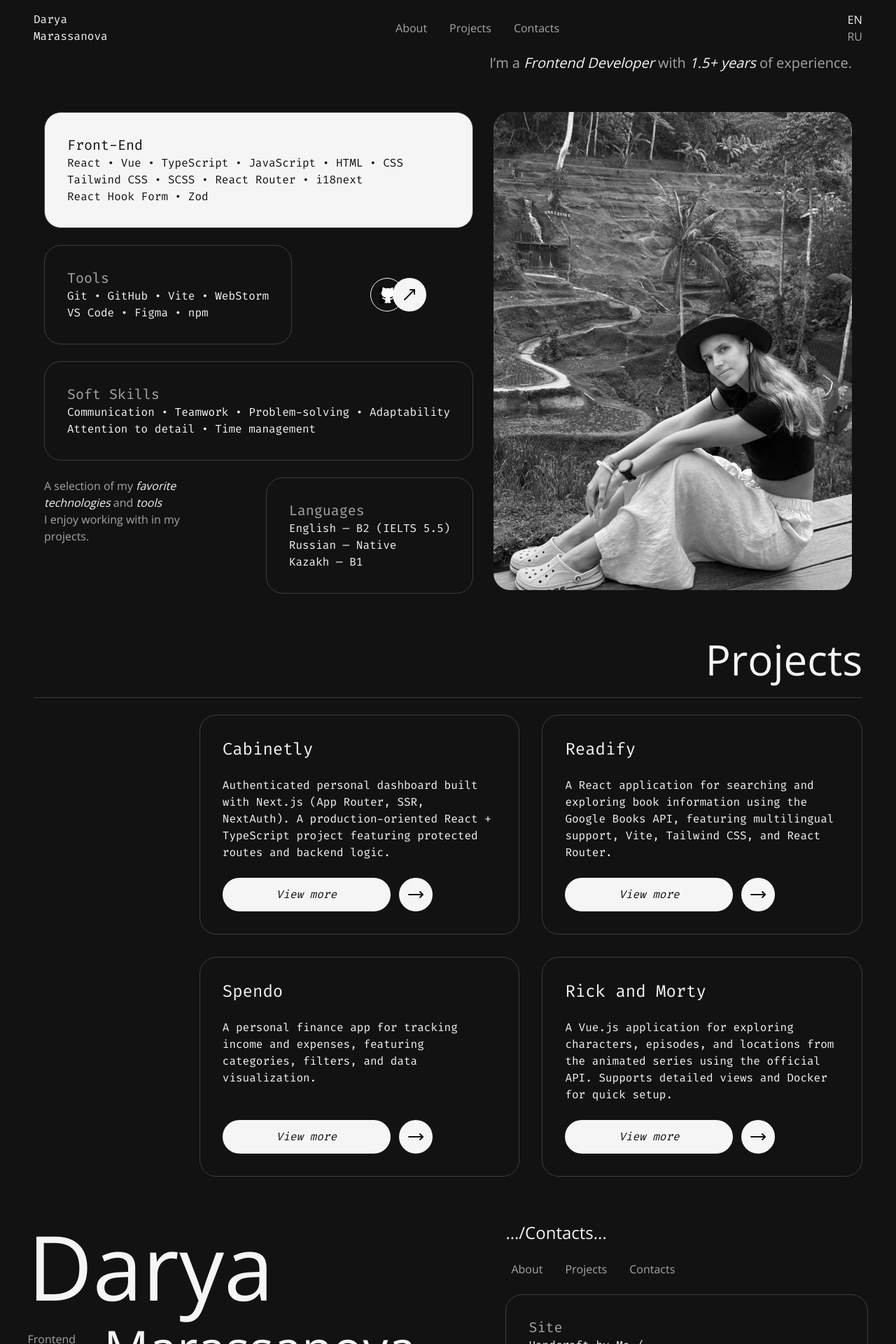
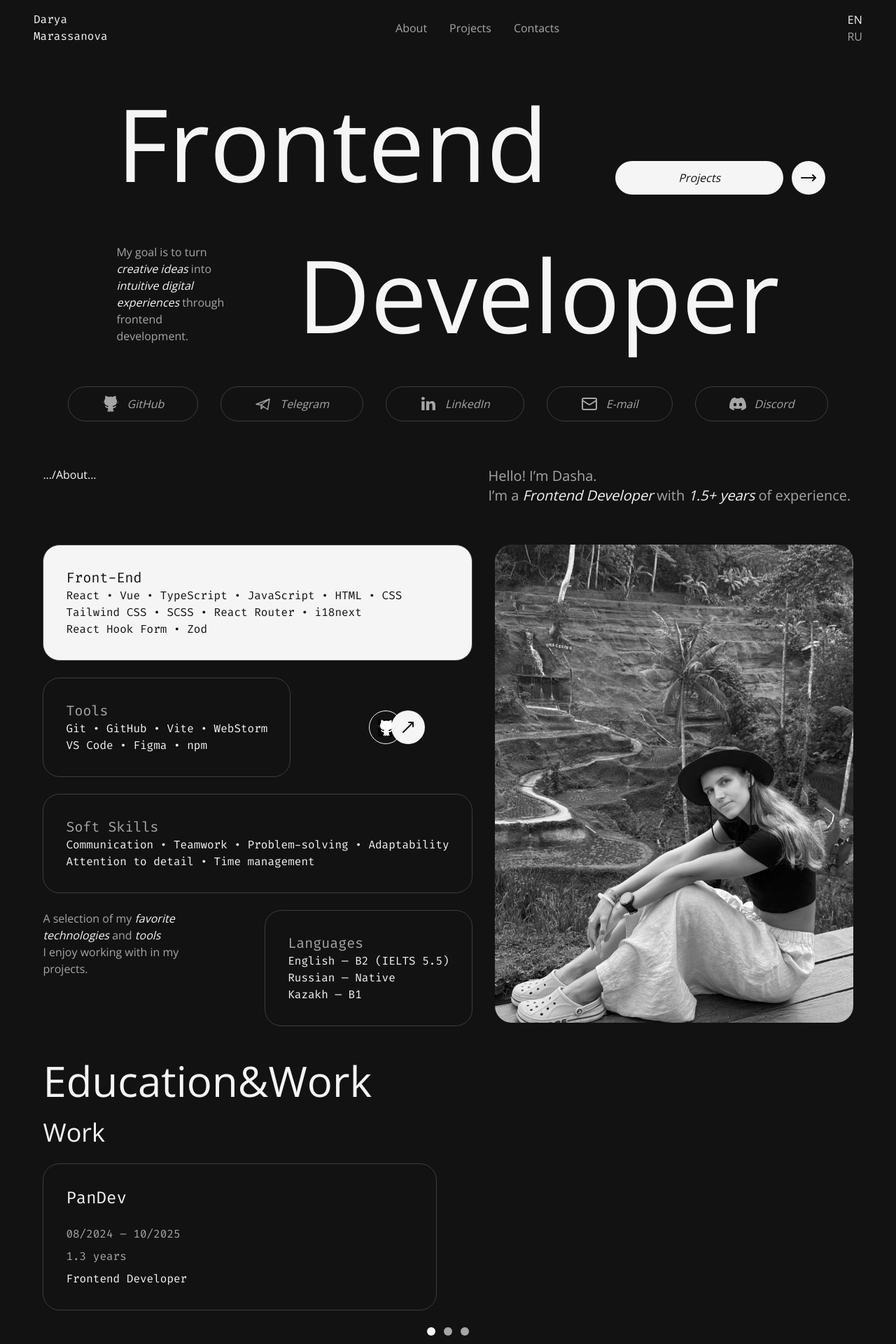
Before and after one commit to Marassanovad/rsschool-cv, a React (Vite) app: page / in a window 1280 px wide. Shown: the top 1920 px of the page at 70% size. Built offline with nearby package versions, Linux system fonts and the light colour scheme.

Commit message:
feat: Update About-section and add work/education

```diff
--- a/src/pages/cv/CvPage.tsx
+++ b/src/pages/cv/CvPage.tsx
@@ -1,12 +1,12 @@
 import {About} from "./sections/About.tsx";
 import {Contacts} from "./sections/Contacts.tsx";
-// import {Highlights} from "./sections/Highlights.tsx";
+import {Highlights} from "./sections/Highlights.tsx";
 import {Projects} from "./sections/Projects.tsx";
 
 export const CvPage = () => {
     return (
         <main className="flex flex-col items-center px-12 py-12 gap-16 w-full">
-            {/*<section id="highlights"><Highlights/></section>*/}
+            <section id="highlights"><Highlights/></section>
             <section id="about"><About/></section>
             <section id="projects"><Projects/></section>
             <section id="contacts"><Contacts/></section>
--- a/src/pages/cv/sections/About.tsx
+++ b/src/pages/cv/sections/About.tsx
@@ -1,10 +1,32 @@
-import {Trans, useTranslation} from "react-i18next";
-import {NavigationLink} from "../../../shared/ui/Link/NavigationLink.tsx";
-import photo from "../../../shared/assets/photo.webp"
-import {GitHubIcon} from "../../../shared/ui/icons/GitHubIcon.tsx";
+import {Trans, useTranslation} from 'react-i18next';
+import {useEffect, useState} from 'react';
+
+import {NavigationLink} from '../../../shared/ui/Link/NavigationLink.tsx';
+import photo from '../../../shared/assets/photo.webp';
+import {GitHubIcon} from '../../../shared/ui/icons/GitHubIcon.tsx';
+import {courses, education, work,} from '../../../shared/types/educationAndWork.ts';
 
 export const About = () => {
     const {t} = useTranslation();
+
+    const sections = [
+        {title: 'about.work', items: work},
+        {title: 'about.education.title', items: education},
+        {title: 'about.courses', items: courses},
+    ];
+
+    const [currentIndex, setCurrentIndex] = useState(0);
+
+    const currentSection = sections[currentIndex];
+
+    useEffect(() => {
+        const interval = setInterval(() => {
+            setCurrentIndex((currentIndex) => (currentIndex + 1) % sections.length);
+        }, 10000);
+
+        return () => clearInterval(interval);
+    }, []);
+
     return (
         <section className="about_container">
             <div className="text-container flex justify-items-start text-start gap-[560px] pb-14">
@@ -18,7 +40,7 @@ export const About = () => {
                            }}/>
                 </p>
             </div>
-            <div className="container flex justify-between">
+            <div className="container flex justify-between gap-8">
                 <div className="skills-container flex flex-col gap-6">
 
                     <div
@@ -81,7 +103,61 @@ export const About = () => {
                         className="rounded-3xl"
                     />
                 </div>
+            </div>
 
+            <div className="study_section flex flex-col gap-6 pt-12">
+                <h2 className="text-6xl">{t('about.study')}</h2>
+
+                <h3 className="text-4xl text-[var(--color-text-header)]">
+                    {t(currentSection.title)}
+                </h3>
+
+                <div className="grid grid-cols-2 gap-8">
+                    {currentSection.items.map(
+                        ({company, date, period, specialization}) => (
+                            <div
+                                key={`${company}-${date}`}
+                                className="card rounded-3xl border border-[var(--color-surface)] p-8"
+                            >
+                                <h3 className="text-2xl text-[var(--color-text-header)]">
+                                    {t(company)}
+                                </h3>
+
+                                <ul className="mt-6 flex flex-col gap-2">
+                                    <li className="text-[var(--color-text)]">
+                                        {date}
+                                    </li>
+
+                                    {period && (
+                                        <li className="text-[var(--color-text)]">
+                                            {period}
+                                        </li>
+                                    )}
+
+                                    <li className="text-[var(--color-text-header)]">
+                                        {t(specialization)}
+                                    </li>
+                                </ul>
+                            </div>
+                        ),
+                    )}
+                </div>
+
+                <div className="flex justify-center gap-3">
+                    {sections.map((section, index) => (
+                        <button
+                            key={section.title}
+                            type="button"
+                            aria-label={section.title}
+                            onClick={() => setCurrentIndex(index)}
+                            className={`h-3 w-3 rounded-full transition-colors ${
+                                index === currentIndex
+                                    ? 'bg-[var(--color-text-header)]'
+                                    : 'bg-[var(--color-text)]'
+                            }`}
+                        />
+                    ))}
+                </div>
             </div>
         </section>
     )
--- /dev/null
+++ b/src/pages/cv/sections/Highlights.tsx
@@ -0,0 +1,34 @@
+//to do
+// пока пойдет. Надо еще добавить проекты
+
+import {ProjectLink} from "../../../shared/ui/Link/ProjectLink.tsx";
+import {Trans} from "react-i18next";
+import {links} from "../../../shared/types/links.ts";
+import {SocialLink} from "../../../shared/ui/Link/SocialLink.tsx";
+
+export const Highlights = () => {
+    return (
+        <section className="highlights flex flex-col justify-center items-center gap-6 pt-12">
+            <div className="text-section flex flex-col justify-center items-center">
+                <div className="text-block flex items-baseline gap-24 w-[80%]">
+                    <h1 className="text-[144px]">Frontend</h1>
+                    <ProjectLink text="Projects" href="https://github.com/Marassanovad"/>
+                </div>
+                <div className="text-block flex items-center gap-24 w-[80%]">
+                    <p className="text-md w-1/4">
+                        <Trans i18nKey="highlights.description"
+                               components={{
+                                   br: <br/>,
+                                   highlight:
+                                       <span className="italic text-[var(--color-text-header)]"/>,
+                               }}/>
+                    </p>
+                    <h1 className="text-[144px]">Developer</h1>
+                </div>
+            </div>
+            <div className="link-container flex justify-center gap-8"> {links.map(({key, href, icon}) => (
+                <SocialLink key={key} href={href} icon={icon} text={key}/>))}
+            </div>
+        </section>
+    )
+}
--- a/src/pages/cv/sections/Projects.tsx
+++ b/src/pages/cv/sections/Projects.tsx
@@ -9,7 +9,7 @@ export const Projects = () => {
             <h1 className="projects_header text-end text-6xl">{t(`navigation.projects`)}</h1>
             <hr className="w-full border-[var(--color-surface)]"/>
             <div className="project-cards ml-auto grid w-[80%] grid-cols-2 gap-8">
-                {projects.map(({ key, description, href }) => (
+                {projects.map(({key, description, href}) => (
                     <div
                         key={key}
                         className="project-card card flex flex-col p-8 border-[var(--color-surface)] border rounded-3xl gap-6"
@@ -31,7 +31,7 @@ export const Projects = () => {
                     </div>
                 ))}
             </div>
-
+            <hr className="w-full border-[var(--color-surface)]"/>
         </div>
     )
 }
--- a/src/shared/i18n/locales/en.ts
+++ b/src/shared/i18n/locales/en.ts
@@ -21,6 +21,15 @@ export const en = {
             languages: 'Languages',
             languagesDescription: 'English — B2 (IELTS 5.5)<br/> Russian — Native<br/>Kazakh — B1',
             note: 'A selection of my <highlight>favorite technologies</highlight> and <highlight>tools</highlight><br/> I enjoy working with in my projects.',
+            study: 'Education&Work',
+            work: 'Work',
+            courses: 'Courses',
+            education: {
+                title: 'Education',
+                satbayevSpecialization: 'Design and Technology in Mechanical Engineering',
+                college: 'College',
+                collegeSpecialization: 'Sports',
+            }
         },
         projects: {
             cabinetlyDescription: 'Authenticated personal dashboard built with Next.js (App Router, SSR, NextAuth). A production-oriented React + TypeScript project featuring protected routes and backend logic.',
--- a/src/shared/i18n/locales/ru.ts
+++ b/src/shared/i18n/locales/ru.ts
@@ -1,16 +1,67 @@
 export const ru = {
     translation: {
+        name: 'Дарья',
+        surname: 'Марасанова',
+        developer: 'Разработчик',
+
         navigation: {
             about: 'Обо мне',
             projects: 'Проекты',
-            contacts: "Контакты",
+            contacts: 'Контакты',
             ariaLabel: 'Основная навигация',
         },
-        languageSwitcher: {ariaLabel: 'Переключатель языка',},
+
+        languageSwitcher: {
+            ariaLabel: 'Переключатель языка',
+        },
+
+        highlights: {
+            description:
+                'Моя цель — превращать <highlight>креативные идеи</highlight> в <highlight>интуитивные цифровые решения</highlight> с помощью frontend-разработки.',
+        },
 
         about: {
             description:
-                'Привет! Меня зовут Даша.<br/>Я <highlight>Frontend-разработчик</highlight> с опытом работы <highlight>1,5+ года</highlight>.',
+                'Привет! Я Даша.<br />Я <highlight>Frontend-разработчик</highlight> с <highlight>опытом более 1,5 лет</highlight>.',
+            tools: 'Инструменты',
+            softSkillsDescription:
+                'Коммуникация • Командная работа • Решение проблем <br/> Адаптивность • Внимательность к деталям • Тайм-менеджмент',
+            languages: 'Языки',
+            languagesDescription:
+                'Английский — B2 (IELTS 5.5)<br/> Русский — родной<br/> Казахский — B1',
+            note:
+                'Подборка моих <highlight>любимых технологий</highlight> и <highlight>инструментов</highlight>,<br/> с которыми я люблю работать в своих проектах.',
+            study: 'Образование и опыт',
+            work: 'Работа',
+            courses: 'Курсы',
+            education: {
+                title: 'Образование',
+                satbayevSpecialization: 'Дизайн и технологии в машиностроении',
+                college: 'Колледж',
+                collegeSpecialization: 'Спорт',
+            },
+        },
+
+        projects: {
+            cabinetlyDescription:
+                'Персональный кабинет с авторизацией на Next.js (App Router, SSR, NextAuth). Production-oriented проект на React + TypeScript с защищёнными маршрутами и backend-логикой.',
+            readifyDescription:
+                'React-приложение для поиска и просмотра информации о книгах через Google Books API с поддержкой мультиязычности, Vite, Tailwind CSS и React Router.',
+            spendoDescription:
+                'Приложение для учёта доходов и расходов с поддержкой категорий, фильтров и визуализации данных.',
+            rickAndMortyDescription:
+                'Vue.js приложение для просмотра персонажей, эпизодов и локаций мультсериала с использованием официального API. Поддерживает детальный просмотр и Docker для быстрого запуска.',
+            button: 'Подробнее',
+        },
+
+        contacts: {
+            site: 'Сайт',
+            description:
+                'Создано мной вручную /<br/> Работает на React /',
+            rsschool:
+                'Создано в рамках программы RS School × EPAM /',
+            inspiredBy:
+                'Дизайн вдохновлён работой Taisia Tsyganok /',
         },
     },
 };
--- /dev/null
+++ b/src/shared/types/educationAndWork.ts
@@ -0,0 +1,40 @@
+export type EducationAndWorkItem = {
+    company: string;
+    date: string;
+    period?: string;
+    specialization: string;
+};
+
+export const work: EducationAndWorkItem[] = [
+    {
+        company: 'PanDev',
+        date: '08/2024 – 10/2025 ',
+        period: '1.3 years',
+        specialization: 'Frontend Developer',
+    },
+];
+
+export const education: EducationAndWorkItem[] = [
+    {
+        company: 'Satbayev University',
+        date: '2023-2027',
+        specialization: 'about.education.satbayevSpecialization',
+    },
+    {
+        company: 'about.education.college',
+        date: '2019-2022',
+        specialization: 'about.education.collegeSpecialization',
+    },
+]
+export const courses: EducationAndWorkItem[] = [
+    {
+        company: 'GeekBrains',
+        date: '2022-2023',
+        specialization: 'Python Developer',
+    },
+    {
+        company: 'Jusan Singularity',
+        date: '2024',
+        specialization: 'Frontend',
+    },
+]
--- a/src/shared/types/links.ts
+++ b/src/shared/types/links.ts
@@ -19,12 +19,12 @@ export const links: LinkItem[] = [
     },
     {
         key: 'Telegram',
-        href: '',
+        href: 'https://t.me/marassanovad',
         icon: TelegramIcon,
     },
     {
         key: 'LinkedIn',
-        href: '',
+        href: 'https://www.linkedin.com/in/darya-marassanova-058a02331/',
         icon: LinkedInIcon,
     },
     {
@@ -34,7 +34,7 @@ export const links: LinkItem[] = [
     },
     {
         key: 'Discord',
-        href: '',
+        href: 'https://discord.com/users/837990470659342356',
         icon: DiscordIcon,
     }
 ];
```
